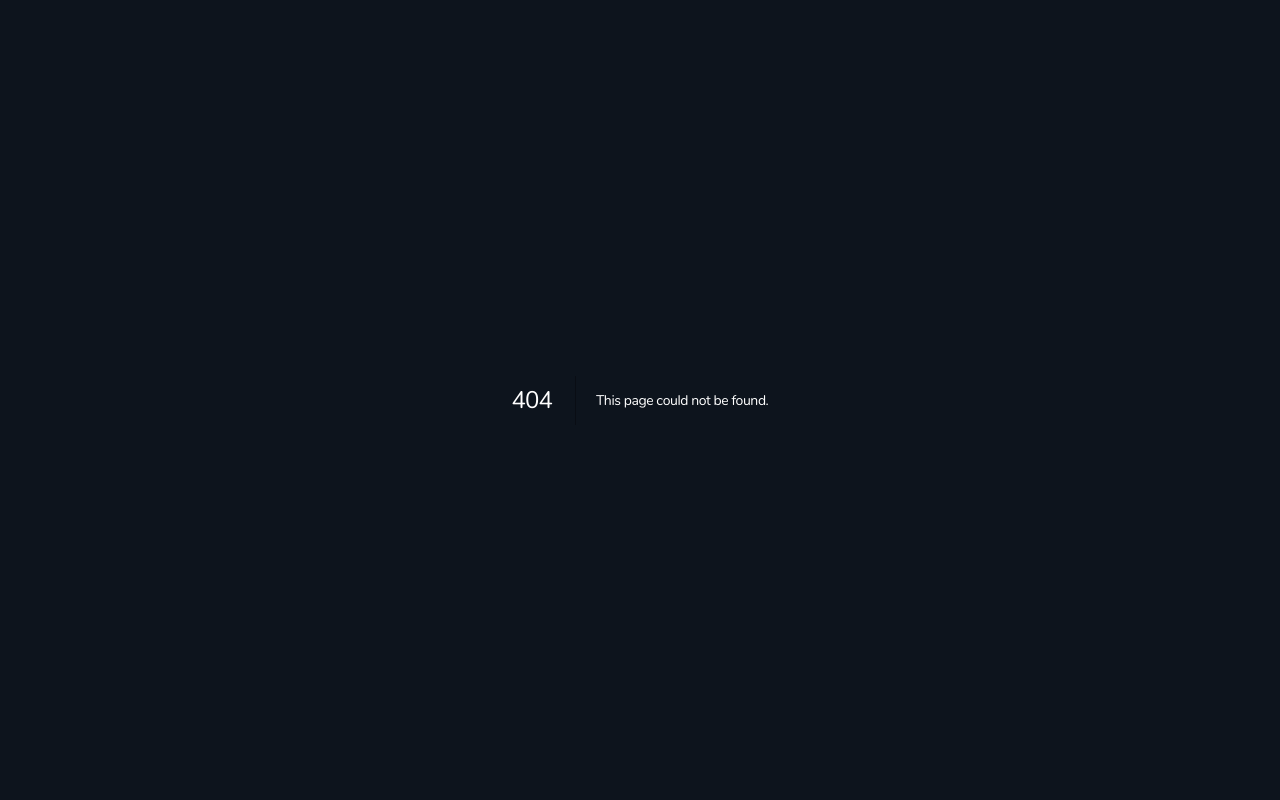
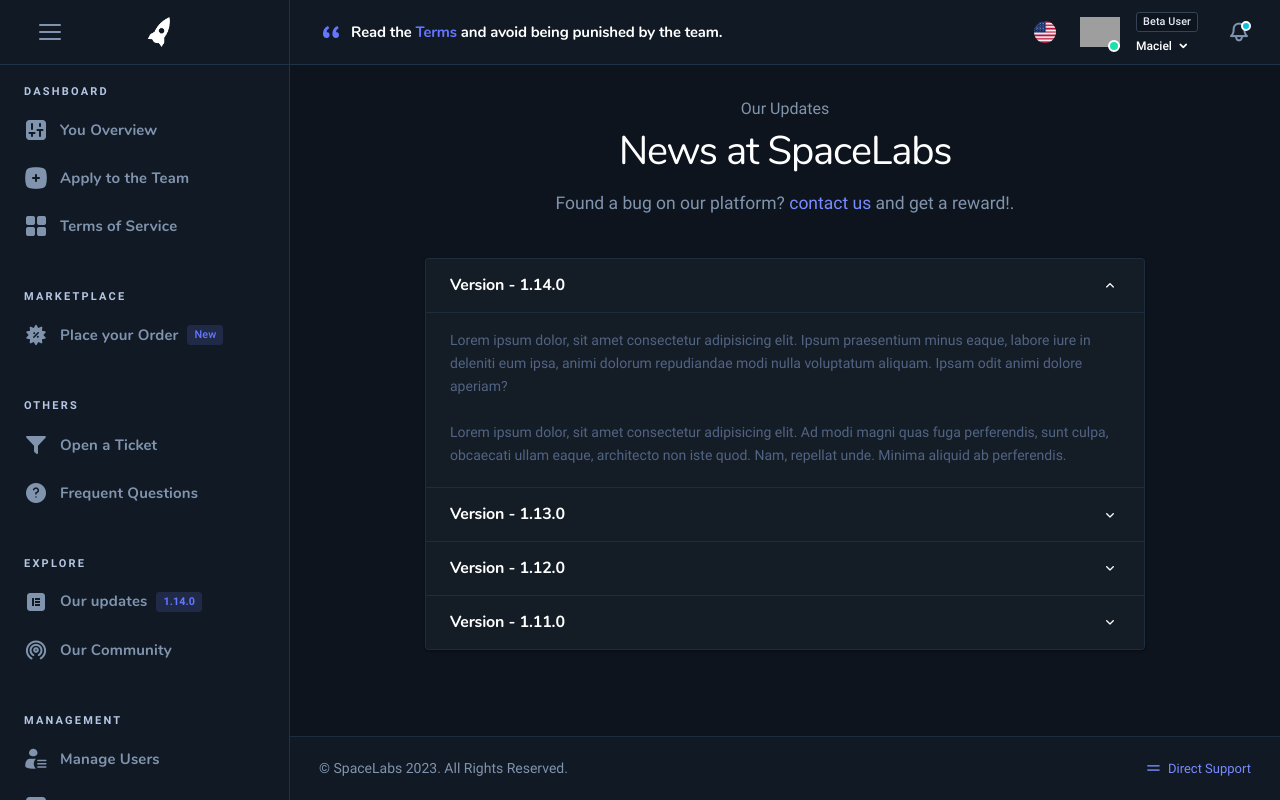
Before and after one commit to davimcruz/SpaceLabs-Frontend, a Next.js app in the folder spacelabs/: page /dashboard/updates in a window 1280 px wide. Before the commit this address had no page. Built offline with nearby package versions, Linux system fonts and the light colour scheme; grey boxes are pictures that could not be loaded.

Commit message:
Adicionado componente e página de Updates

```diff
--- /dev/null
+++ b/spacelabs/pages/dashboard/updates/index.js
@@ -0,0 +1,22 @@
+import dynamic from 'next/dynamic';
+import LayoutScripts from '../../../src/components/layouts/scripts';
+
+const DashboardNavbar = dynamic(() => import('../../../src/components/dashboard/Navbar'), { ssr: false })
+const UpdatesWrap = dynamic(() => import('../../../src/components/dashboard/updates/Wrap'), { ssr: false })
+
+export default function Updates() {
+
+    return(
+        <LayoutScripts>
+        <div className="nk-app-root">
+            <div className="nk-main">
+
+                <DashboardNavbar />
+                <UpdatesWrap />
+
+            </div>
+        </div>
+        </LayoutScripts>
+    )
+
+}
--- a/spacelabs/src/components/dashboard/Navbar.js
+++ b/spacelabs/src/components/dashboard/Navbar.js
@@ -8,18 +8,24 @@ export default function DashboardNavbar() {
   useLayoutEffect(() => {
     function getCookie(name) {
       const value = `; ${document.cookie}`;
-      const parts = value.split(`; ${name}=`)
+      const parts = value.split(`; ${name}=`);
       return parts.length === 2 ? parts.pop().split(";").shift() : null;
     }
-    console.log("Cookie: "+(getCookie("navbar") != null ? getCookie("navbar") : "false"))
-    setIsNavbarCompact(getCookie("navbar") != null ? getCookie("navbar") : "false");
+    console.log(
+      "Cookie: " + (getCookie("navbar") != null ? getCookie("navbar") : "false")
+    );
+    setIsNavbarCompact(
+      getCookie("navbar") != null ? getCookie("navbar") : "false"
+    );
     console.log(isNavbarCompact);
   }, []);
 
   return (
     <>
       <div
-        className={`nk-sidebar nk-sidebar-fixed is-dark ${isNavbarCompact === "true" ? `is-compact` : ``}`}
+        className={`nk-sidebar nk-sidebar-fixed is-dark ${
+          isNavbarCompact === "true" ? `is-compact` : ``
+        }`}
         data-content="sidebarMenu"
       >
         <div className="nk-sidebar-element nk-sidebar-head">
@@ -173,6 +179,7 @@ export default function DashboardNavbar() {
                     </span>
                   </a>
                 </li>
+
                 <li className="nk-menu-heading">
                   <h6 className="overline-title text-primary-alt">Others</h6>
                 </li>
@@ -184,6 +191,7 @@ export default function DashboardNavbar() {
                     <span className="nk-menu-text">Open a Ticket</span>
                   </a>
                 </li>
+
                 <li className="nk-menu-item">
                   <a
                     href="#"
@@ -202,25 +210,38 @@ export default function DashboardNavbar() {
                     <span className="nk-menu-text">Frequent Questions</span>
                   </a>
                 </li>
+
                 <li className="nk-menu-heading">
                   <h6 className="overline-title text-primary-alt">Explore</h6>
                 </li>
                 <li className="nk-menu-item">
-                  <a href="html/#" className="nk-menu-link">
+                  <a
+                  href="html/#"
+                  className="nk-menu-link"
+                    onClick={(e) => {
+                      e.preventDefault();
+
+                      if (router.pathname == "/dashboard/updates") return;
+
+                      router.push("/dashboard/updates");
+                    }}
+                  >
+
                     <span className="nk-menu-icon">
                       <em className="icon ni ni-elementor" />
                     </span>
-                    <span className="nk-menu-text">
-                      Our updates{" "}
-                      <span
-                        className="badge badge-dim bg-primary"
-                        style={{ marginLeft: "0.3rem" }}
-                      >
+
+                    <span className="nk-menu-text"> Our updates{" "}
+
+                      <span className="badge badge-dim bg-primary"
+                        style={{ marginLeft: "0.3rem" }}>
+
                         <strong style={{ fontWeight: 800 }}>1.14.0</strong>
                       </span>
                     </span>
                   </a>
                 </li>
+
                 <li className="nk-menu-item">
                   <a
                     href="https://discord.gg/WQqcrDY8Up"
--- /dev/null
+++ b/spacelabs/src/components/dashboard/updates/Wrap.js
@@ -0,0 +1,187 @@
+import dynamic from "next/dynamic";
+
+const Header = dynamic(() => import("../Header"), { ssr: false });
+const Footer = dynamic(() => import("../Footer"), { ssr: false });
+
+export default function UpdatesWrap() {
+  return (
+    <>
+      <div className="nk-wrap">
+        <Header />
+
+        <div className="nk-content ">
+          <div className="container-fluid">
+            <div className="nk-content-inner">
+              <div className="nk-content-body">
+                <div className="content-page wide-sm m-auto">
+                  <div className="nk-block-head nk-block-head-lg wide-xs mx-auto">
+                    <div className="nk-block-head-content text-center">
+                      <div className="nk-block-head-sub">
+                        <span>Our Updates</span>
+                      </div>
+                      <h2 className="nk-block-title fw-normal">
+                        News at SpaceLabs
+                      </h2>
+                      <div className="nk-block-des">
+                        <p className="lead">
+                        Found a bug on our platform?
+                          <a href="#"> contact us</a> and get a reward!.
+                        </p>
+                      </div>
+                    </div>
+                  </div>
+                  <div className="nk-block">
+                    <div className="card">
+                      <div id="faqs" className="accordion">
+                        <div className="accordion-item">
+                          <a
+                            href="#"
+                            className="accordion-head"
+                            data-bs-toggle="collapse"
+                            data-bs-target="#faq-q1"
+                          >
+                            <h6 className="title">Version - 1.14.0</h6>
+                            <span className="accordion-icon" />
+                          </a>
+                          <div
+                            className="accordion-body collapse show"
+                            id="faq-q1"
+                            data-bs-parent="#faqs"
+                          >
+                            <div className="accordion-inner">
+                              <p>
+                                Lorem ipsum dolor, sit amet consectetur
+                                adipisicing elit. Ipsum praesentium minus eaque,
+                                labore iure in deleniti eum ipsa, animi dolorum
+                                repudiandae modi nulla voluptatum aliquam. Ipsam
+                                odit animi dolore aperiam?
+                                <br />
+                                <br />
+                                Lorem ipsum dolor, sit amet consectetur
+                                adipisicing elit. Ad modi magni quas fuga
+                                perferendis, sunt culpa, obcaecati ullam eaque,
+                                architecto non iste quod. Nam, repellat unde.
+                                Minima aliquid ab perferendis.
+                              </p>
+                            </div>
+                          </div>
+                        </div>
+                        <div className="accordion-item">
+                          <a
+                            href="#"
+                            className="accordion-head collapsed"
+                            data-bs-toggle="collapse"
+                            data-bs-target="#faq-q2"
+                          >
+                            <h6 className="title">
+                                Version - 1.13.0
+                            </h6>
+                            <span className="accordion-icon" />
+                          </a>
+                          <div
+                            className="accordion-body collapse"
+                            id="faq-q2"
+                            data-bs-parent="#faqs"
+                          >
+                            <div className="accordion-inner">
+                              <p>
+                                Lorem ipsum dolor, sit amet consectetur
+                                adipisicing elit. Ipsum praesentium minus eaque,
+                                labore iure in deleniti eum ipsa, animi dolorum
+                                repudiandae modi nulla voluptatum aliquam. Ipsam
+                                odit animi dolore aperiam?
+                                <br />
+                                <br />
+                                Lorem ipsum dolor, sit amet consectetur
+                                adipisicing elit. Ad modi magni quas fuga
+                                perferendis, sunt culpa, obcaecati ullam eaque,
+                                architecto non iste quod. Nam, repellat unde.
+                                Minima aliquid ab perferendis.
+                              </p>
+                            </div>
+                          </div>
+                        </div>
+                        <div className="accordion-item">
+                          <a
+                            href="#"
+                            className="accordion-head collapsed"
+                            data-bs-toggle="collapse"
+                            data-bs-target="#faq-q3"
+                          >
+                            <h6 className="title">
+                                Version - 1.12.0
+                            </h6>
+                            <span className="accordion-icon" />
+                          </a>
+                          <div
+                            className="accordion-body collapse"
+                            id="faq-q3"
+                            data-bs-parent="#faqs"
+                          >
+                            <div className="accordion-inner">
+                              <p>
+                                Lorem ipsum dolor, sit amet consectetur
+                                adipisicing elit. Ipsum praesentium minus eaque,
+                                labore iure in deleniti eum ipsa, animi dolorum
+                                repudiandae modi nulla voluptatum aliquam. Ipsam
+                                odit animi dolore aperiam?
+                                <br />
+                                <br />
+                                Lorem ipsum dolor, sit amet consectetur
+                                adipisicing elit. Ad modi magni quas fuga
+                                perferendis, sunt culpa, obcaecati ullam eaque,
+                                architecto non iste quod. Nam, repellat unde.
+                                Minima aliquid ab perferendis.
+                              </p>
+                            </div>
+                          </div>
+                        </div>
+                        <div className="accordion-item">
+                          <a
+                            href="#"
+                            className="accordion-head collapsed"
+                            data-bs-toggle="collapse"
+                            data-bs-target="#faq-q4"
+                          >
+                            <h6 className="title">
+                                Version - 1.11.0
+                            </h6>
+                            <span className="accordion-icon" />
+                          </a>
+                          <div
+                            className="accordion-body collapse"
+                            id="faq-q4"
+                            data-bs-parent="#faqs"
+                          >
+                            <div className="accordion-inner">
+                              <p>
+                                Lorem ipsum dolor, sit amet consectetur
+                                adipisicing elit. Ipsum praesentium minus eaque,
+                                labore iure in deleniti eum ipsa, animi dolorum
+                                repudiandae modi nulla voluptatum aliquam. Ipsam
+                                odit animi dolore aperiam?
+                                <br />
+                                <br />
+                                Lorem ipsum dolor, sit amet consectetur
+                                adipisicing elit. Ad modi magni quas fuga
+                                perferendis, sunt culpa, obcaecati ullam eaque,
+                                architecto non iste quod. Nam, repellat unde.
+                                Minima aliquid ab perferendis.
+                              </p>
+                            </div>
+                          </div>
+                        </div>
+                      </div>
+                    </div>
+                  </div>
+                </div>
+              </div>
+            </div>
+          </div>
+        </div>
+
+        <Footer />
+      </div>
+    </>
+  );
+}
```
Also changed, not shown: 2 other files (tests, documents, lock files or other folders).
